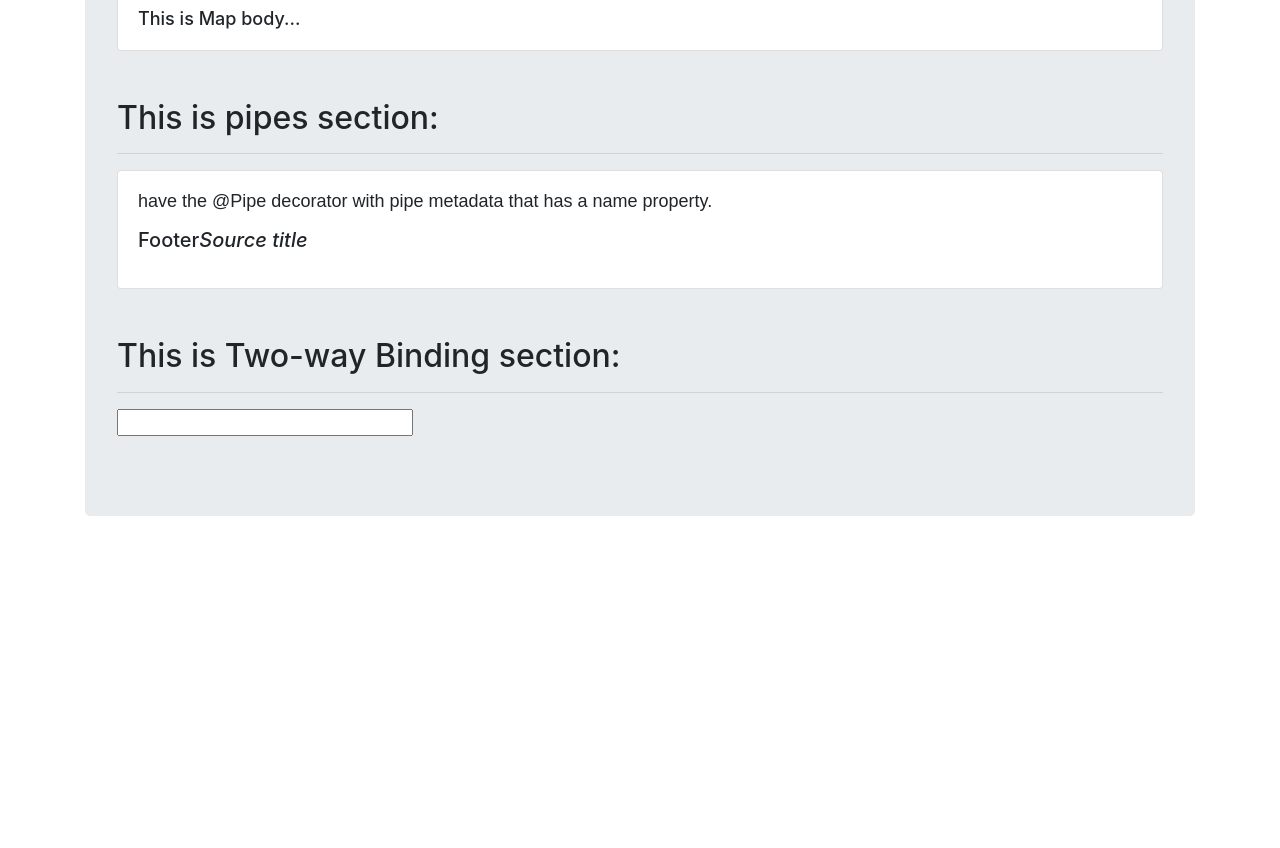
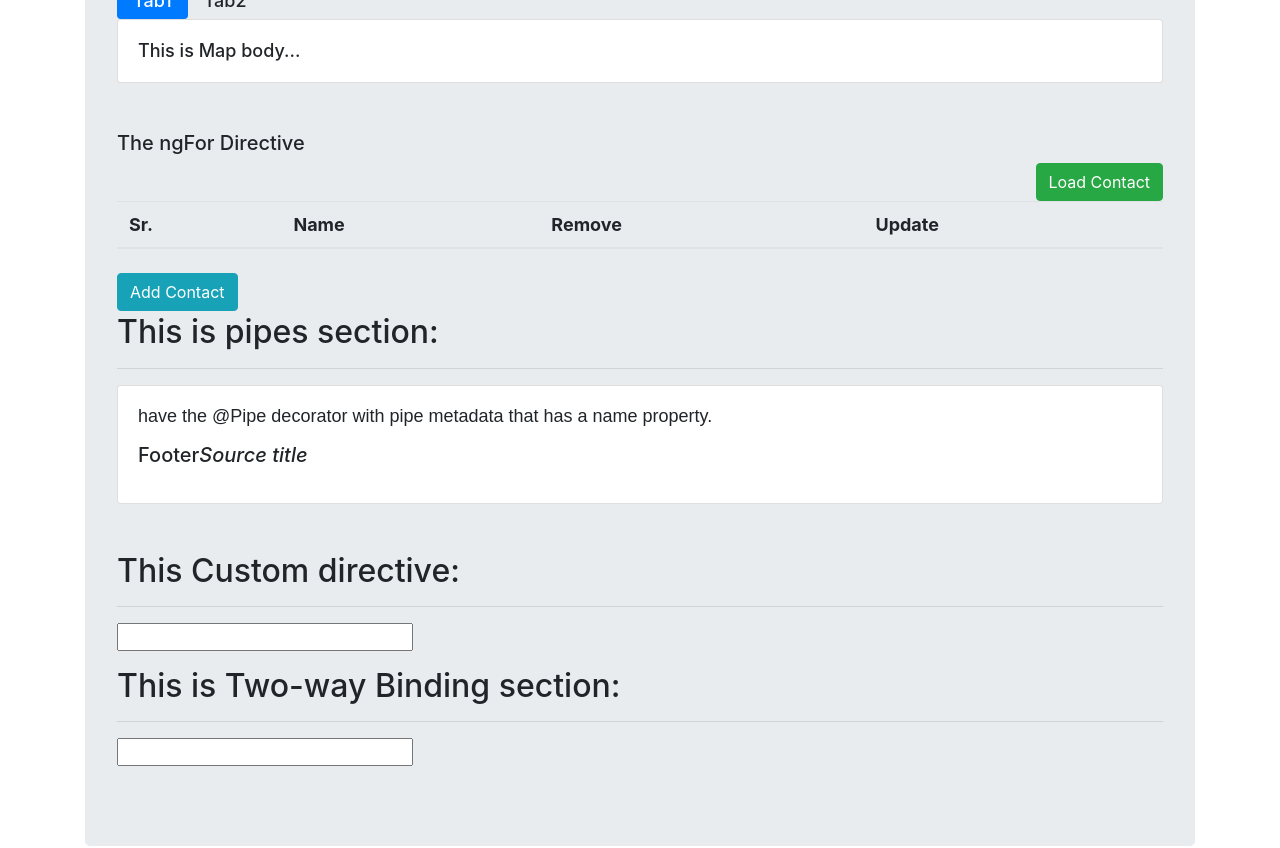
Before and after one commit to Ram-Suryavanshi/angular, an Angular app: page / in a window 1280 px wide. Shown: the part 680-1528 px from the top of the page. Before the commit the page ends 1228 px from the top, so only its background shows below. Built offline with nearby package versions, Linux system fonts and the light colour scheme.

Commit message:
Added Custom directive, input-formatter

```diff
--- a/src/app/app.component.html
+++ b/src/app/app.component.html
@@ -47,7 +47,10 @@
   </div>
   <br/>
 
-
+  <h2>This Custom directive:</h2><hr>
+  <div class="form-group">
+    <input  type="text" [appInputFormat]="'uppercase'">
+  </div>
 
   <h2>This is Two-way Binding section:</h2><hr>
   <div class="form-group">
--- a/src/app/app.module.ts
+++ b/src/app/app.module.ts
@@ -10,6 +10,7 @@ import { FavouriteComponent } from './favourite/favourite.component';
 import { PanelComponent } from './panel/panel.component';
 import { DirectiveComponent } from './directive/directive.component';
 import { CommonModule } from '@angular/common';
+import { InputFormatDirective } from './input-format.directive';
 
 @NgModule({
   declarations: [
@@ -17,7 +18,8 @@ import { CommonModule } from '@angular/common';
     PipesPipe,
     FavouriteComponent,
     PanelComponent,
-    DirectiveComponent
+    DirectiveComponent,
+    InputFormatDirective
   ],
   imports: [
     BrowserModule,
--- a/src/app/directive/directive.component.html
+++ b/src/app/directive/directive.component.html
@@ -1,3 +1,4 @@
+<h5>ng-If Directive</h5>
 <!-- Old Technique -->
 <div *ngIf="list.length > 0">
   <p> We have an list;</p>
@@ -42,3 +43,39 @@
   <div *ngSwitchDefault >Otherwise</div>
 </div>
 <br>
+
+<h5>The ngFor Directive</h5>
+<button type="button" (click)="loadContact()" class="btn btn-success pull-right">Load Contact</button>
+<table class="table table-hover">
+  <thead>
+    <tr>
+      <th>Sr.</th>
+      <th>Name</th>
+      <th>Remove</th>
+      <th>Update</th>
+    </tr>
+  </thead>
+  <tbody>
+    <tr *ngFor="let item of contact trackBy: trackContact ; let i = index ; let isEven = even; let isOdd = odd ">
+      <td>{{i}}</td>
+      <td> {{item.name}}
+         <span *ngIf="isOdd"><i class="fa fa-child" aria-hidden="true"></i></span>
+         <span *ngIf="isEven"><i class="fa fa-smile-o" aria-hidden="true"></i></span>
+      </td>
+      <td>
+          <span class="badge badge-danger" (click)="deleteContac(item)">Remove</span>
+      </td>
+      <td>
+          <span class="badge badge-warning" (click)="updateContac(item)">Update</span>
+      </td>
+    </tr>
+  </tbody>
+</table>
+
+<!-- trackBy: id > is helpfull when we load object in memory, if object in memory it will not load again  -->
+<!-- <ul>
+  <li *ngFor="let item of contact trackBy:trackContact">
+    {{item.name}}
+  </li>
+</ul> -->
+<button type="button" (click)="addContact()" class="btn btn-info">Add Contact</button>
--- a/src/app/directive/directive.component.ts
+++ b/src/app/directive/directive.component.ts
@@ -13,6 +13,33 @@ export class DirectiveComponent implements OnInit {
 
   viewMode = "map";
 
+  contact;
+
+  loadContact(){
+    this.contact = [
+      { id : 1, name: 'Ram'},
+      { id : 2, name: 'Krish'},
+      { id : 3, name: 'Ravi'}
+    ]
+  }
+
+  addContact(){
+   this.contact.push({ id : 4, name: 'Amol'});
+   this.contact.push({ id : 5, name: 'Sagar'})
+  }
+
+  trackContact(contact, index){
+    return contact? contact.id : undefined
+  }
+
+  deleteContac(item){
+    let index = this.contact.indexOf(item);
+    this.contact.splice(index,1);
+  }
+  updateContac(item){
+    item.name = "Sagar";
+  }
+
   ngOnInit() {
   }
 
--- a/src/app/favourite/favourite.component.html
+++ b/src/app/favourite/favourite.component.html
@@ -1,5 +1,7 @@
 <span class="fa"
-  [class.fa-star]="isFavourite"
-  [class.fa-star-o]="!isFavourite"
+  [ngClass]="{
+   'fa-star':isFavourite,
+   'fa-star-o':!isFavourite
+  }"
   (click)="onClick()">
 </span>
--- /dev/null
+++ b/src/app/input-format.directive.ts
@@ -0,0 +1,28 @@
+import { Directive, ElementRef, Input, HostListener } from '@angular/core';
+
+@Directive({
+  selector: '[appInputFormat]'
+})
+export class InputFormatDirective {
+
+  @Input('appInputFormat') input;
+  constructor(private elef: ElementRef) { }
+
+  @HostListener('blur') onBlur(){
+
+    if(this.input =='lowercase'){
+      let value:string = this.elef.nativeElement.value;
+      this.elef.nativeElement.value = value.toLowerCase();
+    }
+
+    if(this.input =='uppercase'){
+      let value:string = this.elef.nativeElement.value;
+      this.elef.nativeElement.value = value.toUpperCase();
+    }
+  }
+
+  @HostListener('focus') onFocus(){
+    console.log("This is on Focus")
+  }
+
+}
--- a/src/styles.css
+++ b/src/styles.css
@@ -10,3 +10,7 @@ p{
   font: 1em sans-serif;
   font-size:18px;
 }
+
+table > th,td,tr{
+  font-size: 18px;
+}
```
Also changed, not shown: 1 other file (tests, documents, lock files or other folders).
